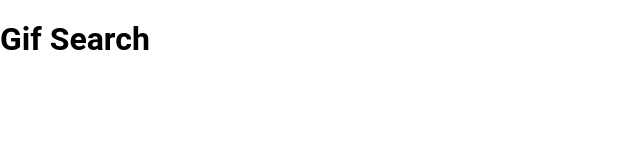
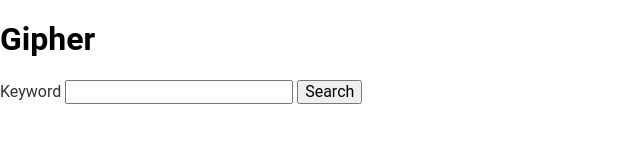
Before and after one commit to lou-pruitt/gif-search, a website built with webpack: page app/index.html in a window 1280 px wide. Shown: the whole page, without its empty margins (0-640 px from the left). Built offline with nearby package versions, Linux system fonts and the light colour scheme.

Commit message:
Add search bar

```diff
--- a/app/index.html
+++ b/app/index.html
@@ -9,8 +9,21 @@
   </head>
   <body>
     <header class="header">
-      <h1>Gif Search</h1>
+      <h1>Gipher</h1>
     </header>
+    <main>
+      <form id="query-form" class="form-container" onsubmit="runTimer(query)">
+        <label for="query">Keyword</label>
+        <input
+          name="query"
+          id="query"
+          type="text"
+          autocomplete="off"
+          required
+        />
+        <input type="submit" id="button" value="Search" />
+      </form>
+    </main>
     <script src="bundled.js"></script>
   </body>
 </html>
```
